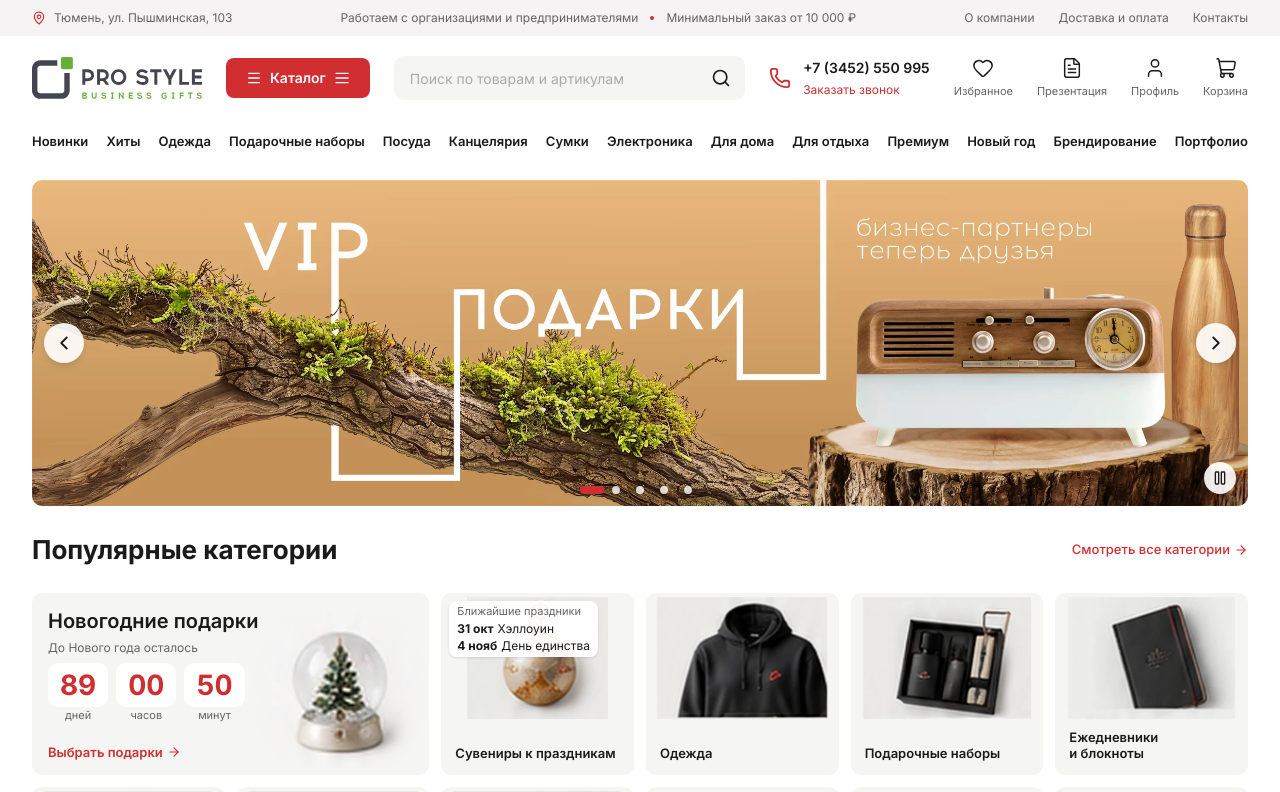
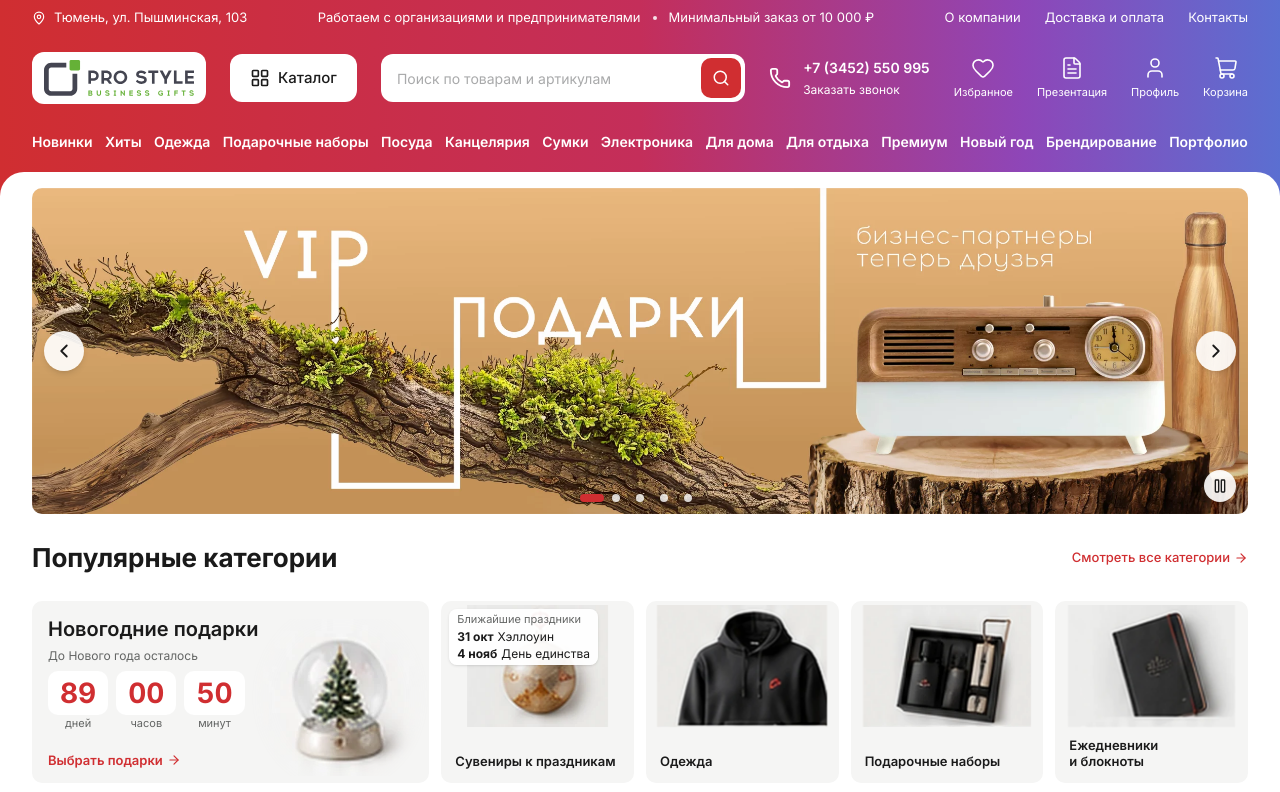
Before and after one commit to lemnity/prost, a Next.js app: page / in a window 1280 px wide. Shown: the top 792 px of the page. Built offline with nearby package versions, Linux system fonts and the light colour scheme.

Commit message:
feat: restyle header as gradient band with white sheet

```diff
--- a/src/app/globals.css
+++ b/src/app/globals.css
@@ -17,6 +17,10 @@
   --color-glow: #fbede8;
   --color-dot: #4a4a4a;
   --color-dot-idle: #8f8f8f;
+  --color-band-1: #d02e31;
+  --color-band-2: #c42e5a;
+  --color-band-3: #8e46b8;
+  --color-band-4: #5b6fd1;
   --font-sans: var(--font-inter), ui-sans-serif, system-ui, sans-serif;
 }
 
@@ -28,6 +32,19 @@
   :focus-visible {
     outline: 2px solid var(--color-brand);
     outline-offset: 2px;
+  }
+}
+
+@utility header-band {
+  background-image: linear-gradient(
+    90deg,
+    var(--color-band-1) 0%,
+    var(--color-band-2) 50%,
+    var(--color-band-3) 80%,
+    var(--color-band-4) 100%
+  );
+  & :focus-visible {
+    outline-color: #fff;
   }
 }
 
--- a/src/app/layout.tsx
+++ b/src/app/layout.tsx
@@ -20,7 +20,9 @@ export default function RootLayout({ children }: LayoutProps<"/">) {
     <html lang="ru" className={inter.variable}>
       <body className="min-h-screen font-sans">
         <SiteHeader />
-        {children}
+        <div className="relative -mt-4 rounded-t-[16px] bg-white md:-mt-6 md:rounded-t-[24px]">
+          {children}
+        </div>
         <SiteFooter />
       </body>
     </html>
--- a/src/components/layout/category-nav.tsx
+++ b/src/components/layout/category-nav.tsx
@@ -6,10 +6,10 @@ export function CategoryNav() {
   return (
     <nav aria-label="Категории">
       <Container>
-        <ul className="no-scrollbar flex h-11 items-center gap-6 overflow-x-auto text-[13px] font-semibold text-ink xl:justify-between xl:gap-0 xl:overflow-visible">
+        <ul className="no-scrollbar flex h-11 items-center gap-6 overflow-x-auto text-sm font-semibold text-white xl:justify-between xl:gap-0 xl:overflow-visible">
           {site.nav.map((item) => (
             <li key={item.href} className="shrink-0">
-              <Link href={item.href} className="whitespace-nowrap hover:text-brand">
+              <Link href={item.href} className="whitespace-nowrap hover:underline underline-offset-4">
                 {item.label}
               </Link>
             </li>
--- a/src/components/layout/site-header.tsx
+++ b/src/components/layout/site-header.tsx
@@ -1,10 +1,9 @@
 import Image from "next/image";
 import Link from "next/link";
 import {
-  AlignJustify,
   FileText,
   Heart,
-  Menu,
+  LayoutGrid,
   Phone,
   Search,
   ShoppingCart,
@@ -24,7 +23,7 @@ const actions = [
 
 export function SiteHeader() {
   return (
-    <header>
+    <header className="header-band pb-6 md:pb-8">
       <a
         href="#main"
         className="sr-only focus:not-sr-only focus:fixed focus:left-2 focus:top-2 focus:z-50 focus:rounded-lg focus:bg-white focus:px-4 focus:py-2 focus:text-sm focus:font-semibold focus:text-ink focus:shadow-md"
@@ -33,7 +32,7 @@ export function SiteHeader() {
       </a>
       <TopBar />
       <Container className="flex flex-wrap items-center gap-x-4 gap-y-3 py-3 md:h-[84px] md:flex-nowrap md:gap-x-5 md:py-0 lg:gap-x-6">
-        <Link href="/" className="shrink-0">
+        <Link href="/" className="shrink-0 rounded-[12px] bg-white px-3 py-2">
           <Image
             src="/images/brand/logo.svg"
             alt="ProStyle — бизнес-подарки"
@@ -41,21 +40,20 @@ export function SiteHeader() {
             height={41}
             loading="eager"
             fetchPriority="low"
-            className="h-auto w-[130px] md:w-[170px]"
+            className="h-auto w-[110px] md:w-[150px]"
           />
         </Link>
         <Link
           href="/catalog"
-          className="ml-auto inline-flex h-10 shrink-0 items-center gap-2 rounded-lg bg-brand px-3 text-sm font-semibold text-white hover:bg-brand-hover md:ml-0 md:px-5"
+          className="ml-auto inline-flex h-12 shrink-0 items-center gap-2 rounded-[12px] bg-white px-3 text-[15px] font-medium text-ink hover:bg-white/90 md:ml-0 md:px-5"
         >
-          <Menu size={16} aria-hidden />
+          <LayoutGrid size={20} aria-hidden />
           <span className="sr-only md:not-sr-only">Каталог</span>
-          <AlignJustify size={16} aria-hidden className="hidden md:block" />
         </Link>
         <form
           action="/search"
           role="search"
-          className="order-last flex h-11 min-w-0 w-full items-center rounded-[10px] bg-surface pl-4 pr-1 md:order-none md:max-w-[460px] md:flex-1 focus-within:ring-2 focus-within:ring-brand/40"
+          className="order-last flex h-12 min-w-0 w-full items-center rounded-[12px] bg-white pl-4 pr-1 md:order-none md:flex-1 focus-within:ring-2 focus-within:ring-white/60"
         >
           <input
             type="search"
@@ -67,18 +65,18 @@ export function SiteHeader() {
           <button
             type="submit"
             aria-label="Найти"
-            className="grid size-10 place-items-center text-ink hover:text-brand"
+            className="grid size-10 place-items-center rounded-[10px] bg-brand text-white hover:bg-brand-hover"
           >
-            <Search size={20} aria-hidden />
+            <Search size={18} aria-hidden />
           </button>
         </form>
         <div className="hidden shrink-0 items-center gap-3 xl:flex">
-          <Phone size={22} className="text-brand" aria-hidden />
+          <Phone size={22} className="text-white" aria-hidden />
           <div className="leading-tight">
-            <a href={site.phone.href} className="block text-sm font-semibold hover:text-brand">
+            <a href={site.phone.href} className="block text-sm font-semibold text-white hover:underline">
               {site.phone.label}
             </a>
-            <Link href="/contact-us#callback" className="text-xs text-brand hover:underline">
+            <Link href="/contact-us#callback" className="text-xs text-white hover:underline">
               Заказать звонок
             </Link>
           </div>
@@ -89,10 +87,10 @@ export function SiteHeader() {
               <Link
                 href={href}
                 aria-label={label}
-                className="flex flex-col items-center gap-1 text-ink hover:text-brand"
+                className="flex flex-col items-center gap-1 text-white hover:text-white/80"
               >
-                <Icon size={22} strokeWidth={1.6} aria-hidden />
-                <span className="hidden text-[11px] text-muted lg:block">{label}</span>
+                <Icon size={24} strokeWidth={1.6} aria-hidden />
+                <span className="hidden text-[11px] text-white lg:block">{label}</span>
               </Link>
             </li>
           ))}
--- a/src/components/layout/top-bar.tsx
+++ b/src/components/layout/top-bar.tsx
@@ -5,21 +5,21 @@ import { site } from "@/content/site";
 
 export function TopBar() {
   return (
-    <div className="hidden bg-topbar text-xs text-muted md:block">
+    <div className="hidden text-[13px] text-white md:block">
       <Container className="flex h-9 items-center justify-between gap-6">
         <p className="flex items-center gap-2">
-          <MapPin size={14} className="text-brand" aria-hidden />
+          <MapPin size={14} className="text-white" aria-hidden />
           {site.address}
         </p>
         <ul className="hidden items-center gap-3 xl:flex">
           <li>{site.topbar.center[0]}</li>
-          <li aria-hidden className="size-1 rounded-full bg-brand" />
+          <li aria-hidden className="size-1 rounded-full bg-white/85" />
           <li>{site.topbar.center[1]}</li>
         </ul>
         <ul className="flex items-center gap-6">
           {site.topbar.links.map((l) => (
             <li key={l.href}>
-              <Link href={l.href} className="hover:text-brand">
+              <Link href={l.href} className="hover:underline">
                 {l.label}
               </Link>
             </li>
```
